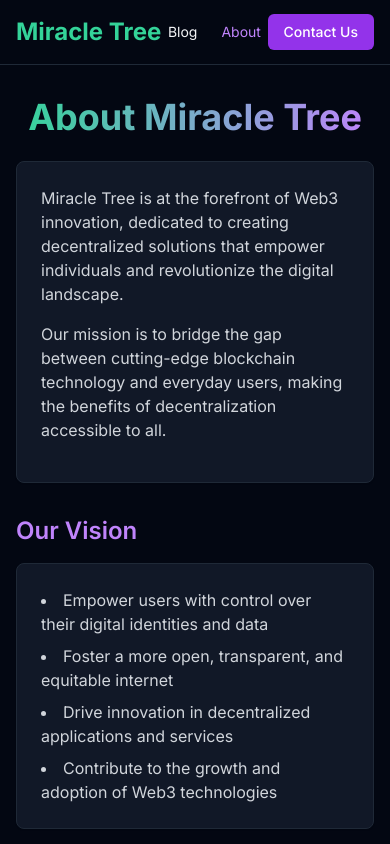
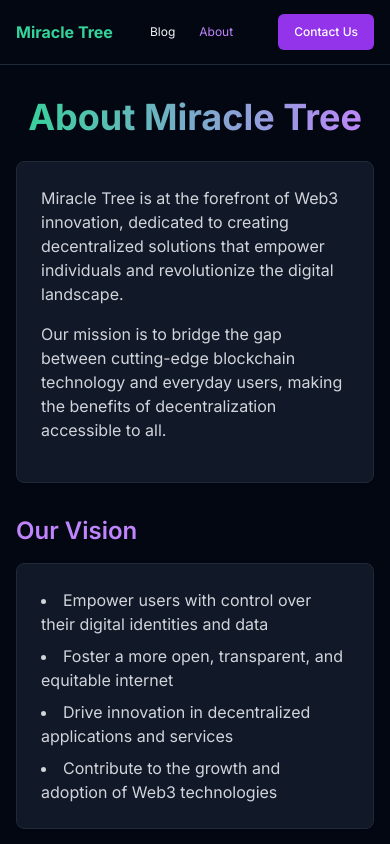
Before and after one commit to khubak/blog, a Next.js app: page /about in a window 390 px wide. Shown: the top 844 px of the page. Built offline with nearby package versions, Linux system fonts and the light colour scheme.

Commit message:
fix: navbar alignment

```diff
--- a/components/Navigation.tsx
+++ b/components/Navigation.tsx
@@ -9,14 +9,14 @@ export function Navigation() {
 
   return (
     <header className='border-b border-gray-800 container mx-auto px-4'>
-      <nav className='flex items-center justify-between h-16'>
-        <Link href='/' className='text-2xl font-bold text-emerald-400'>
+      <nav className='flex items-center h-16'>
+        <Link href='/' className='text-md md:text-2xl font-bold text-emerald-400'>
           Miracle Tree
         </Link>
-        <div className='flex gap-6'>
+        <div className='flex gap-6 mx-auto'>
           <Link
             href='/'
-            className={cn('text-sm transition-colors hover:text-purple-400', {
+            className={cn('text-xs md:text-sm transition-colors hover:text-purple-400 -ml-2 md:-ml-7', {
               'link-active': pathname === '/',
             })}
           >
@@ -24,7 +24,7 @@ export function Navigation() {
           </Link>
           <Link
             href='/about'
-            className={cn('text-sm transition-colors hover:text-purple-400', {
+            className={cn('text-xs md:text-sm transition-colors hover:text-purple-400', {
               'link-active': pathname === '/about',
             })}
           >
@@ -32,8 +32,8 @@ export function Navigation() {
           </Link>
         </div>
         <Link
-          href='/contact'
-          className='inline-flex h-9 items-center justify-center rounded-md bg-purple-600 px-4 py-2 text-sm font-medium text-white transition-colors hover:bg-purple-700 focus-visible:outline-none focus-visible:ring-1 focus-visible:ring-purple-700'
+          href='mailto:hubakk@gmail.com'
+          className='inline-flex h-9 items-center justify-center rounded-md bg-purple-600 px-4 py-2 text-xs md:text-sm font-medium text-white transition-colors hover:bg-purple-700 focus-visible:outline-none focus-visible:ring-1 focus-visible:ring-purple-700'
         >
           Contact Us
         </Link>
```
